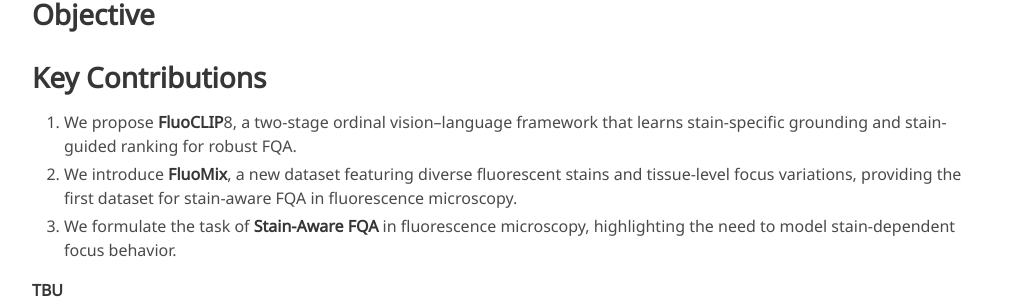
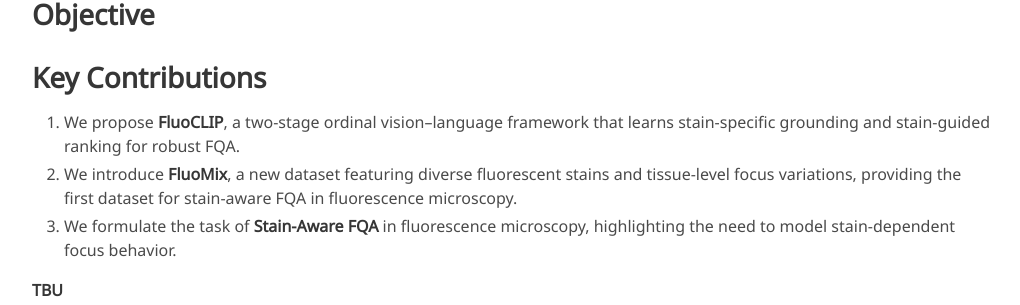
Before and after one commit to FluoCLIP/FluoCLIP.github.io, a Jekyll site: the page built from index.md, in a window 1280 px wide. Shown: the part 1006-1311 px from the top of the page, without its empty margins (128-1148 px from the left). Built offline with Jekyll 4.4.1, drawn with Linux system fonts in a browser that asks for light colours; some web fonts are replaced.

Commit message:
Update index.md

```diff
--- a/index.md
+++ b/index.md
@@ -3,8 +3,10 @@ layout: project_page
 permalink: /
 
 title: "FluoCLIP: Stain-Aware Focus Quality Assessment in Fluorescence Microscopy"
-authors: "Hyejin Park^1*, Jiwon Yoon^1*, Sumin Park^1, Suree Kim^2, Sinae Jang^1, Eunsoo Lee^1, Dongmin Kang^1 and Dongbo Min^1 (* denotes equal contribution)"
-affiliations: "1 Ewha Womans University, 2 Daesang"
+authors:
+    "Hyejin Park^1*, Jiwon Yoon^1*, Sumin Park^1, Suree Kim^2, Sinae Jang^1, Eunsoo Lee^1, Dongmin Kang^1 and Dongbo Min^1 (* denotes equal contribution)"
+affiliations:
+    "1 Ewha Womans University, 2 Daesang"
 paper: TBU
 video: None
 code: TBU
@@ -31,7 +33,7 @@ Accurate focus quality assessment (FQA) in fluorescence microscopy remains chall
 
 
 ## Key Contributions
-1. We propose **FluoCLIP**8, a two-stage ordinal vision–language framework that learns stain-specific grounding and stain-guided ranking for robust FQA.
+1. We propose **FluoCLIP**, a two-stage ordinal vision–language framework that learns stain-specific grounding and stain-guided ranking for robust FQA.
 2. We introduce **FluoMix**, a new dataset featuring diverse fluorescent stains and tissue-level focus variations, providing the first dataset for stain-aware FQA in fluorescence microscopy.
 3. We formulate the task of **Stain-Aware FQA** in fluorescence microscopy, highlighting the need to model stain-dependent focus behavior.
 
```
